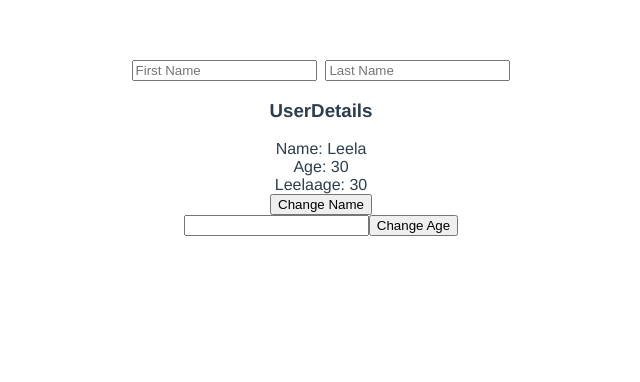
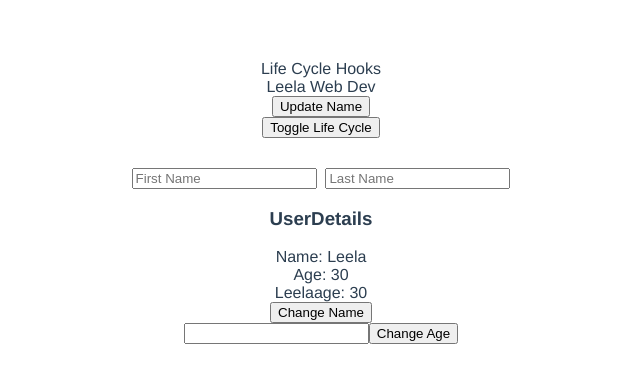
Before and after one commit to leelanarasimha/vue3-course, a Vue app in the folder vue-compositionapi/: page / in a window 1280 px wide. Shown: the top 382 px of the page, without its empty margins (319-959 px from the left). Built offline with nearby package versions, Linux system fonts and the light colour scheme.

Commit message:
Added the life cycle hooks

```diff
--- a/vue-compositionapi/src/App.vue
+++ b/vue-compositionapi/src/App.vue
@@ -1,6 +1,16 @@
 <template>
     <div>
         <div>{{ fullName }}</div>
+
+        <div v-if="showLifeCycle">
+            <LifeCycle />
+        </div>
+
+        <div>
+            <button @click.prevent="showLifeCycle = !showLifeCycle">
+                Toggle Life Cycle
+            </button>
+        </div>
 
         <div style="margin-top: 30px">
             <input
@@ -22,12 +32,15 @@
 <script>
 import { ref, reactive, computed } from 'vue';
 import UserData from './components/UserData.vue';
+import LifeCycle from './components/LifeCycle.vue';
 export default {
     components: {
         UserData,
+        LifeCycle,
     },
     setup() {
         let name = ref('Leela Web Dev');
+        let showLifeCycle = ref(true);
         let firstName = ref('');
         let lastName = ref('');
 
@@ -59,6 +72,7 @@ export default {
             changeFirstName,
             changeLastName,
             fullName,
+            showLifeCycle,
         };
     },
     // data() {
--- /dev/null
+++ b/vue-compositionapi/src/components/LifeCycle.vue
@@ -0,0 +1,68 @@
+<template>
+    <div>
+        <div>Life Cycle Hooks</div>
+
+        <div>{{ state.name }}</div>
+
+        <div>
+            <button @click.prevent="state.name = 'Updated Leela web dev'">
+                Update Name
+            </button>
+        </div>
+    </div>
+</template>
+
+<script>
+import {
+    onBeforeMount,
+    onBeforeUnmount,
+    onBeforeUpdate,
+    onMounted,
+    onRenderTracked,
+    onRenderTriggered,
+    onUnmounted,
+    onUpdated,
+    reactive,
+} from 'vue';
+export default {
+    setup() {
+        const state = reactive({
+            name: 'Leela Web Dev',
+        });
+
+        onBeforeMount(() => {
+            console.log('before Mounted');
+        });
+
+        onMounted(() => {
+            console.log('on mounted');
+        });
+
+        onBeforeUpdate(() => {
+            console.log('on before updated');
+        });
+
+        onUpdated(() => {
+            console.log('on updated');
+        });
+
+        onBeforeUnmount(() => {
+            console.log('on before un mounted');
+        });
+
+        onUnmounted(() => {
+            console.log('on unmounted');
+        });
+
+        onRenderTracked((e) => {
+            console.log(e);
+        });
+
+        onRenderTriggered((e) => {
+            console.log(e);
+        });
+
+        return { state };
+    },
+};
+</script>
```
